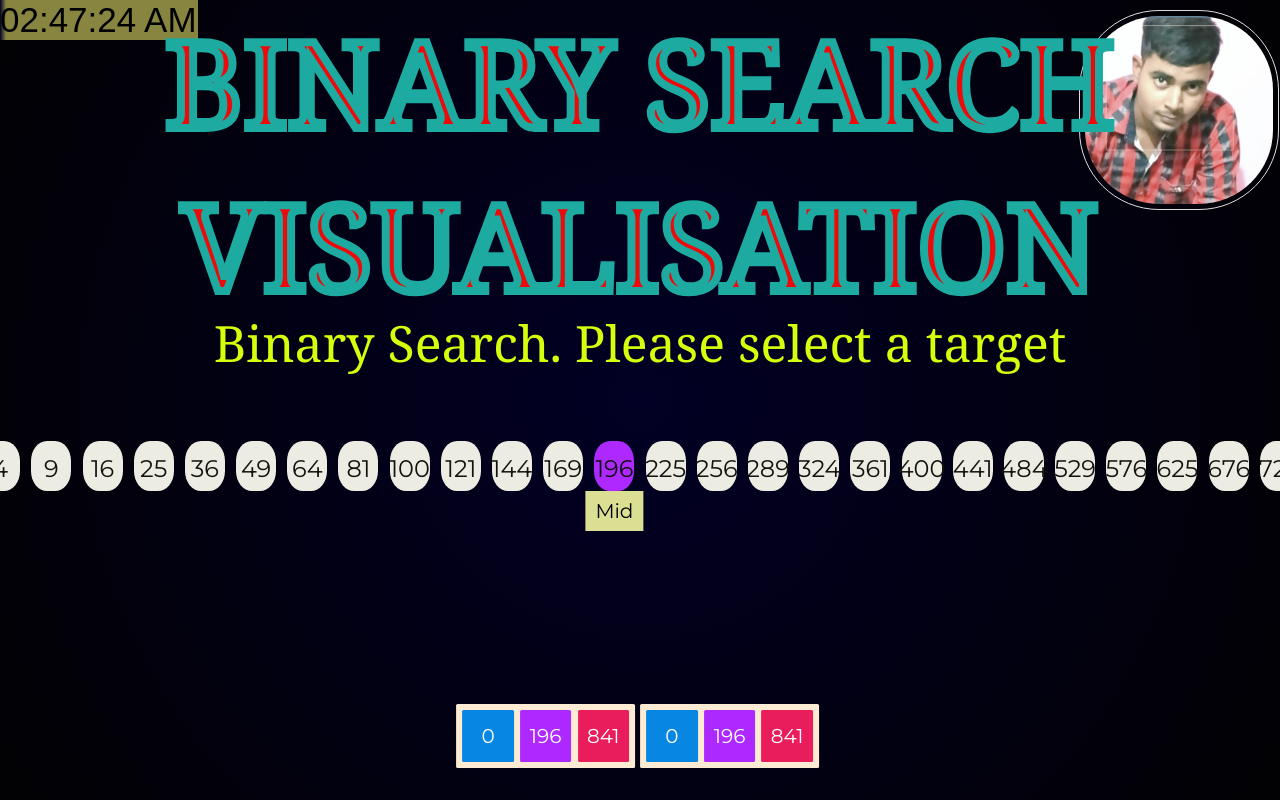
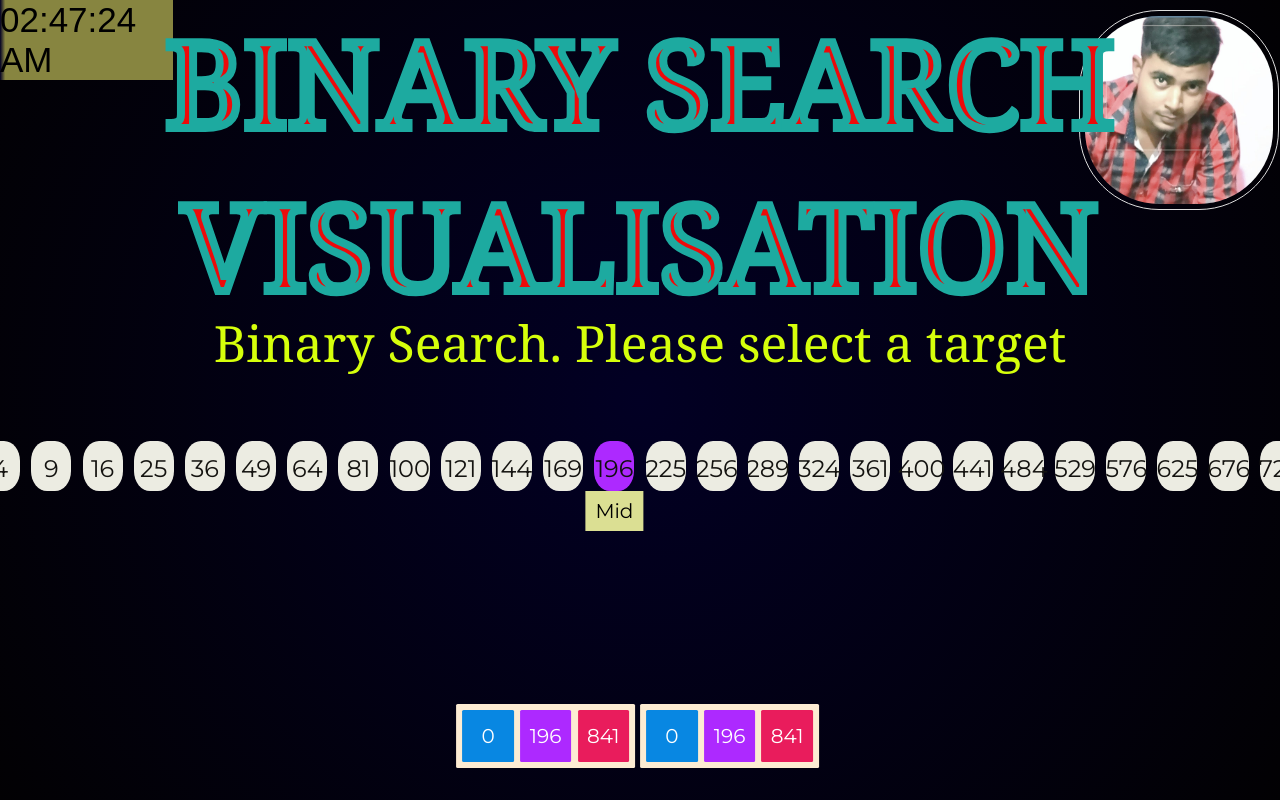
Before and after one commit to sandip-kumar-roy/Binary_search, a plain HTML site: page binary_search.html in a window 1280 px wide. Shown: the top 800 px of the page. Drawn offline with Linux system fonts and the light colour scheme.

Commit message:
Update time.css

```diff
--- a/time.css
+++ b/time.css
@@ -7,8 +7,8 @@
     position:absolute;
     top:0;
 left:0;
-  width: 15.5%;
- font-family:sans-serif;
+  width: 13.5%;
+ font-family:sans-serif;;
  font-size: 35px;
  font-weight: 500;
 
```
